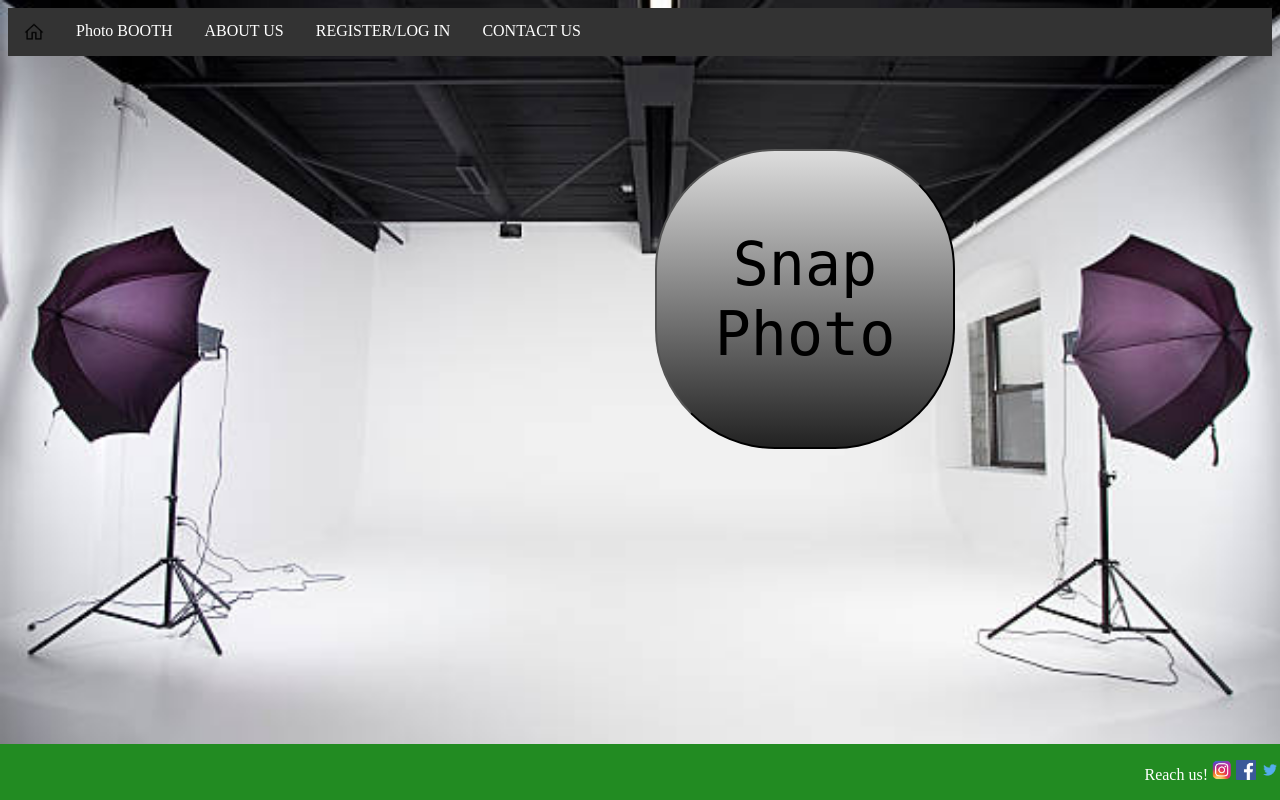
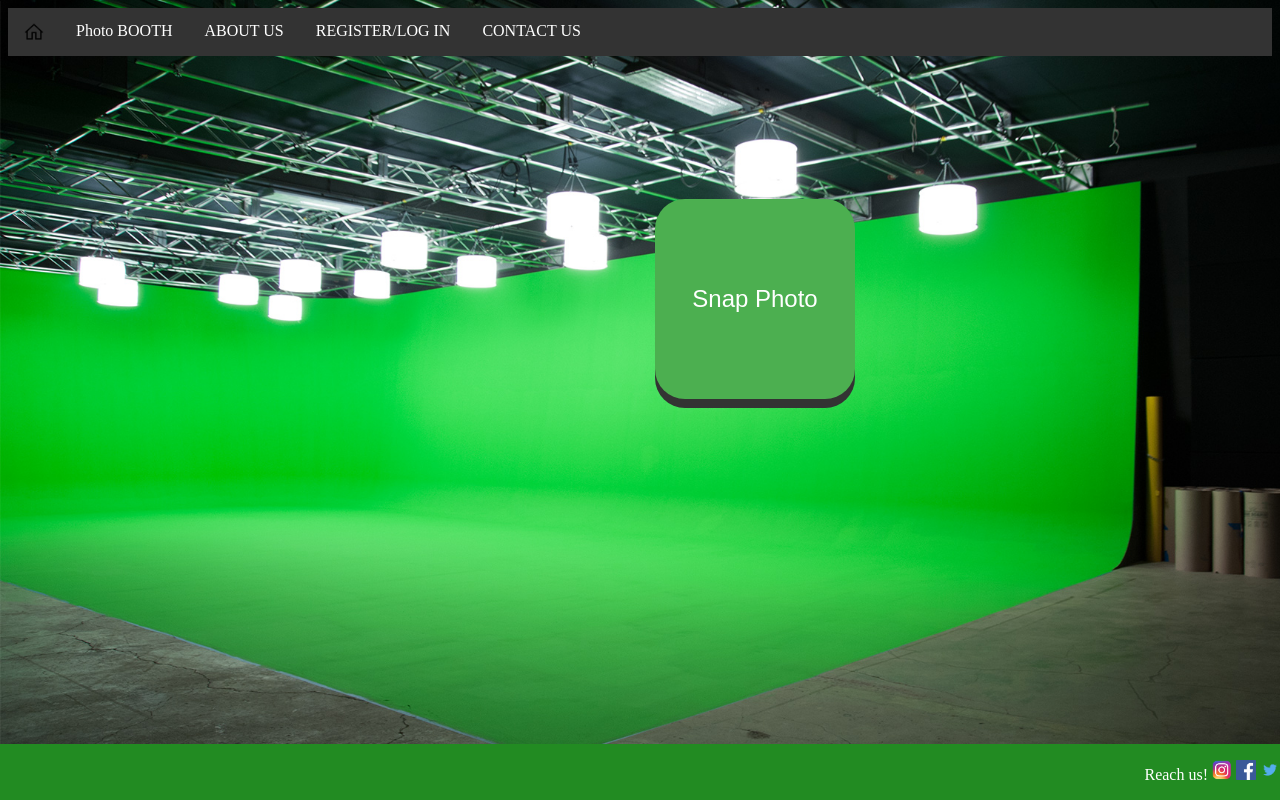
Before and after one commit to erensunerr/CarletonHackathon2019, a Flask app: page / in a window 1280 px wide; the page is wider, and only the part inside the window is pictured. Run offline with Flask 2, Linux system fonts and the light colour scheme; the visitor is signed in with stand-in values (Sample User, id 1).

Commit message:
Update index.html

```diff
--- a/app/templates/index.html
+++ b/app/templates/index.html
@@ -4,7 +4,7 @@
     <title></title>
     <style>
       body {
-          background-image: url("photoboothbk.jpg");
+          background-image: url("../static/greenscreen.jpg");
           background-repeat: no-repeat;
           background-size: cover;
       }
@@ -34,24 +34,33 @@
           background-color: forestgreen;
       }
 
-      #snap {
-
-      }
-
       table {
          width: 100%;
       }
 
-      #snap {
-        border-radius: 40%;
-        height: 300px;
-        width: 300px;
+      .button {
+          padding: 15px 25px;
+          font-size: 24px;
+          text-align: center;
+          cursor: pointer;
+          outline: none;
+          color: #fff;
+          background-color: #4CAF50;
+          border: none;
+          border-radius: 15px;
+          box-shadow: 0 9px #333;
 
-        background-image: linear-gradient(#ddd, #222);
+          border-radius: 30px;
+          height: 200px;
+          width: 200px;
+      }
 
-        font-size: 60px;
-        font-family: monospace;
+      .button:hover {background-color: #3e8e41}
 
+      .button:active {
+          background-color: #3e8e41;
+          box-shadow: 0 5px #222;
+          transform: translateY(4px);
       }
 
       .footer {
@@ -73,22 +82,22 @@
 
 <body>
     <ul>
-      <li><a href="base.html"><img src="home.png" id="home"></a></li>
-      <li><a href="index.html">Photo BOOTH</a></li>
-      <li><a href="about.html">ABOUT US</a></li>
-      <li><a href="login.html">REGISTER/LOG IN</a></li>
-      <li><a href="form.html">CONTACT US</a></li>
+      <li><a href="../templates/base.html"><img src="../static/home.png" id="home"></a></li>
+      <li><a href="../templates/index.html">Photo BOOTH</a></li>
+      <li><a href="../templates/about.html">ABOUT US</a></li>
+      <li><a href="../templates/login.html">REGISTER/LOG IN</a></li>
+      <li><a href="../templates/form.html">CONTACT US</a></li>
     </ul>
     <table>
       <tr>
         <td><video id="video" width="640" height="480" autoplay></video></td>
-        <td><button id="snap">Snap Photo</button></td>
+        <td><button id="snap" class="button">Snap Photo</button></td>
         <td><canvas id="canvas" width="640" height="480"></canvas></td>
       </tr>
     </table>
 
     <div class="footer">
-      <p align="right">Reach us!  <img class="tinylogos" src="insta.png"> <img class="tinylogos" src="facebook.png"> <img class="tinylogos" src="twitter.png"></p>
+      <p align="right">Reach us!  <img class="tinylogos" src="../static/insta.png"> <img class="tinylogos" src="../static/facebook.png"> <img class="tinylogos" src="../static/twitter.png"></p>
     </div>
     <script>
         // Grab elements, create settings, etc.
```
